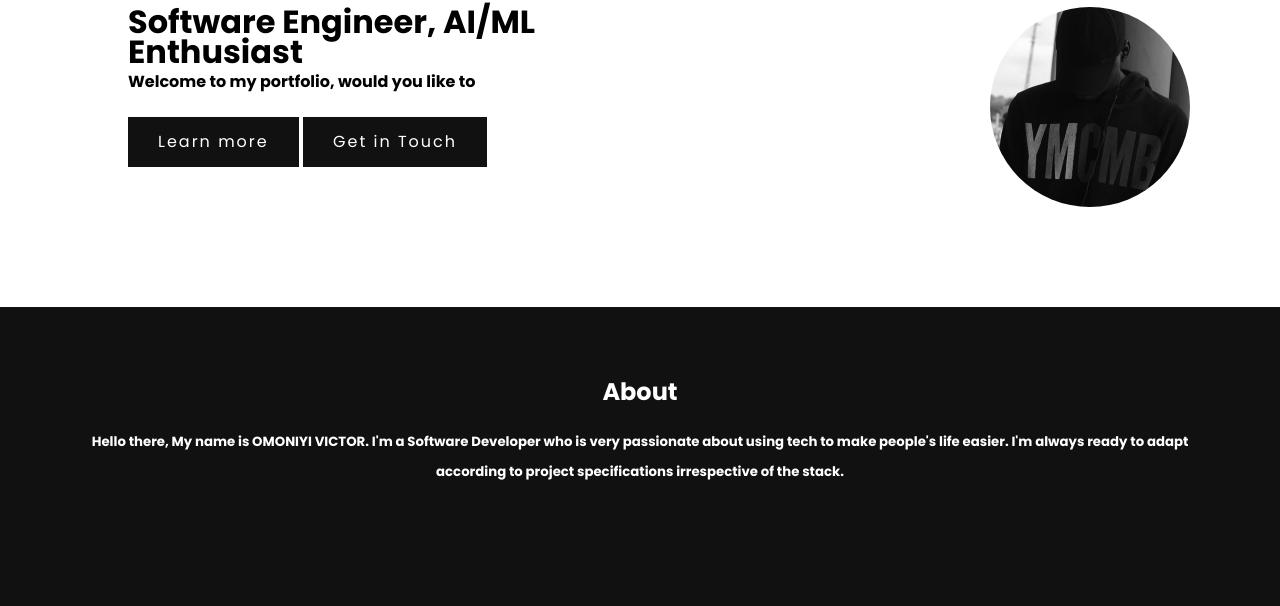
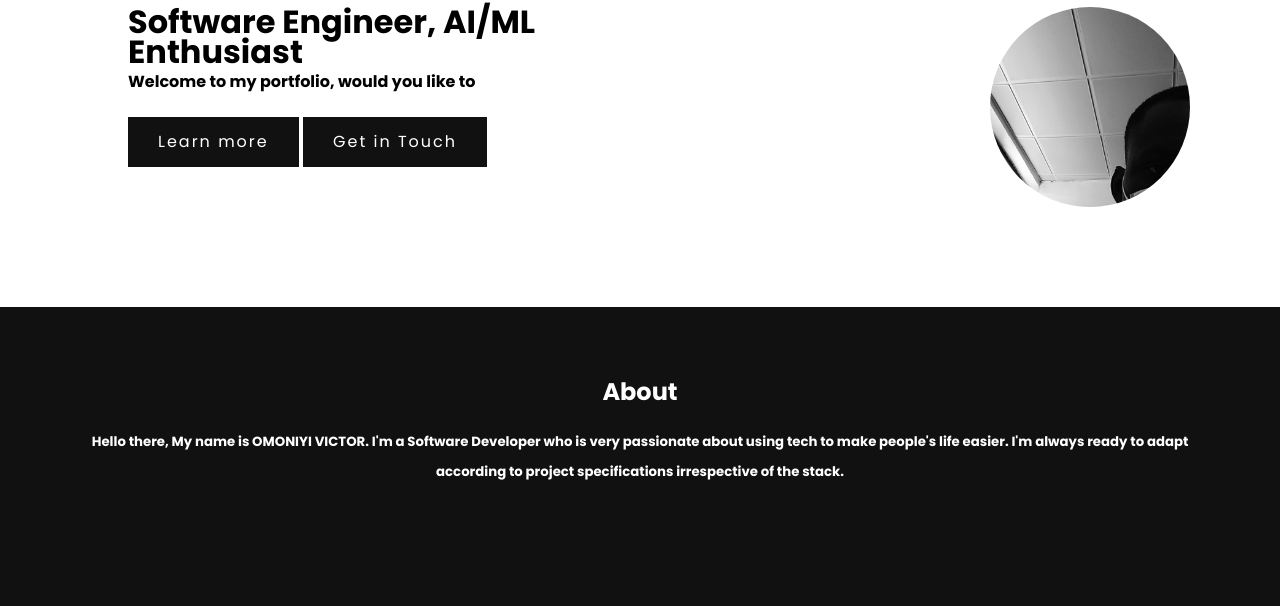
Before and after one commit to vicodevv/resume, a Django app: page / in a window 1280 px wide. Shown: the part 193-799 px from the top of the page. Run offline with Django 3.2, Linux system fonts and the light colour scheme; some libraries are stand-ins or nearby versions.

Commit message:
Add files via upload

```diff
--- a/base/static/css/index.css
+++ b/base/static/css/index.css
@@ -51,7 +51,7 @@ i{
   height: 200px;
   width: 200px;
   border-radius: 50%;
-  background-image: url(../image/vico.jpg);
+  background-image: url(../image/vico2.jpg);
   background-size: cover;
   background-repeat: no-repeat;
 }
```
Also changed, not shown: base/static/image/vico2.jpg (added).
